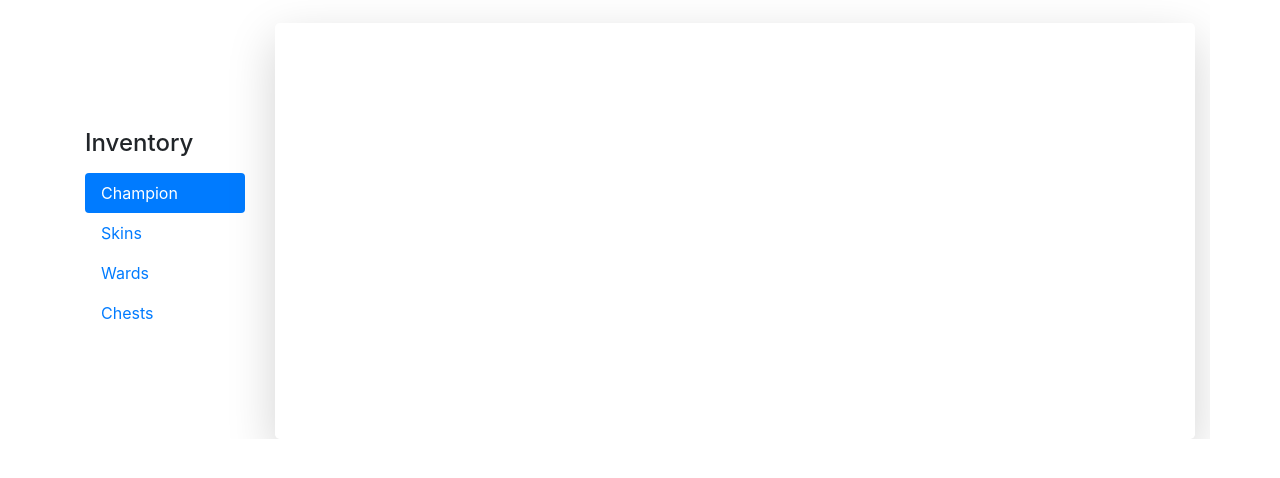
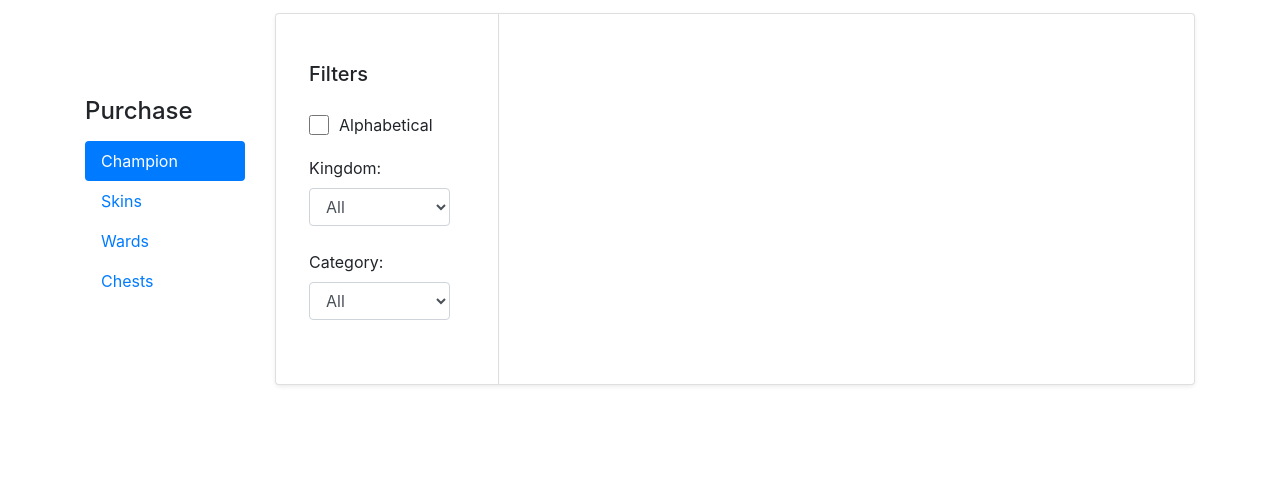
Before and after one commit to martimsoutooo/BD-LeagueClientManager, a Flask app: template app/templates/profile.html in a window 1280 px wide. Shown: the part 247-725 px from the top of the page. Run offline with Flask 3, Linux system fonts and the light colour scheme; the template is opened without the code that fills it, so the values that code supplies are empty; some libraries are stand-ins or nearby versions.

Commit message:
fh direito do profile

```diff
--- a/app/templates/profile.html
+++ b/app/templates/profile.html
@@ -33,10 +33,10 @@
                 Logout
             </div>
         </div>
-        <div class="row align-items-center mt-3">
+        <div class="row align-items-center mb-5">
             <div class="col-md-2">
                 <div class="nav flex-column nav-pills" id="v-pills-tab" role="tablist" aria-orientation="vertical">
-                    <h4 class="mb-3">Inventory</h4> <!-- Added Header -->
+                    <h4 class="mb-3">Purchase</h4>
                     <a class="nav-link active" id="v-pills-champion-tab" data-toggle="pill" href="#v-pills-champion"
                         role="tab" aria-controls="v-pills-champion" aria-selected="true">Champion</a>
                     <a class="nav-link" id="v-pills-skins-tab" data-toggle="pill" href="#v-pills-skins" role="tab"
@@ -48,123 +48,101 @@
                 </div>
             </div>
             <div class="col-md-10">
-                <div class=" shadow-lg rounded-lg w-100" style="height: 26rem;">
+                <div class="shadow-sm rounded-lg w-100 card-container">
                     <div class="row h-100">
                         <div class="col-md-12">
-                            <div class="tab-content" id="v-pills-tabContent">
+                            <div class="tab-content h-100" id="v-pills-tabContent">
                                 <div class="tab-pane fade show active h-100" id="v-pills-champion" role="tabpanel" aria-labelledby="v-pills-champion-tab">
-                                    <div class="row mt-4 ml-4 mr-4 mb-4 scrollable-content">
+                                    <div class="card h-100 fixed-card">
+                                        <div class="row h-100">
+                                            <div class="col-md-3 filter-section p-5">
+                                                <h5 class="pb-2">Filters</h5>
+                                                <div class="form-check pt-2">
+                                                    <input class="form-check-input large-checkbox" type="checkbox" value="" id="alphabeticalFilter">
+                                                    <label class="form-check-label" for="alphabeticalFilter">Alphabetical</label>
+                                                </div>
+                                                <div class="form-group pt-3">
+                                                    <label for="kingdomFilter">Kingdom:</label>
+                                                    <select class="form-control" id="kingdomFilter">
+                                                        <option value="all">All</option>
+                                                        <option value="Demacia">Demacia</option>
+                                                        <option value="Noxus">Noxus</option>
+                                                        <option value="Ionia">Ionia</option>
+                                                        <option value="Freljord">Freljord</option>
+                                                        <option value="Targon">Targon</option>
+                                                        <option value="Bilgewater">Bilgewater</option>
+                                                        <option value="Shadow Isles">Shadow Isles</option>
+                                                        <option value="Shurima">Shurima</option>
+                                                        <option value="Zaun">Zaun</option>
+                                                        <option value="Piltover">Piltover</option>
+                                                    </select>
+                                                </div>
+                                                <div class="form-group pt-2">
+                                                    <label for="categoryFilter">Category:</label>
+                                                    <select class="form-control" id="categoryFilter">
+                                                        <option value="all">All</option>
+                                                        <option value="Tank">Tank</option>
+                                                        <option value="Fighter">Fighter</option>
+                                                        <option value="Mage">Mage</option>
+                                                        <option value="Assassin">Assassin</option>
+                                                        <option value="Marksman">Marksman</option>
+                                                        <option value="Support">Support</option>
+                                                    </select>
+                                                </div>
+                                            </div>
+                                            <div class="col-md-9 p-3" style="border-left: 1px solid #ddd;">
                                                 {% for champion in champions %}
                                                 <div class="col-md-4">
-                                            <div class="card mb-3 shadow-sm">
-                                                <div class="card-body d-flex flex-column justify-content-between">
-                                                    <div>
-                                                        <h5 class="card-title font-weight-bold">{{ champion.Name }}</h5>
-                                                        <p class="card-text" style="margin-bottom: 0.2rem;">Category: {{ champion.Category }}</p>
-                                                        <p class="card-text" style="margin-bottom: 1rem;">Kingdom: {{ champion.Kingdom }}</p>
-                                                    </div>
-                                                    <div class="d-flex justify-content-between align-items-center">
-                                                        <p class="card-text mb-0" style="font-size: small;">Owned</p>
-                                                    </div>
+                                                    <div class="card mb-3">
+                                                        <div class="card-body">
+                                                            <h5 class="card-title">{{ champion.Name }}</h5>
+                                                            <p class="card-text">Category: {{ champion.Category }}</p>
+                                                            <p class="card-text">Kingdom: {{ champion.Kingdom }}</p>
                                                         </div>
                                                     </div>
                                                 </div>
                                                 {% endfor %}
                                             </div>
                                         </div>
-                                <div class="tab-pane fade" id="v-pills-skins" role="tabpanel" aria-labelledby="v-pills-skins-tab">
-                                    <div class="filter-section p-5">
-                                        <h4 class="pb-2">Filters</h4>
-                                        <div class="form-check">
-                                            <input class="form-check-input large-checkbox" type="checkbox" value=""
-                                                id="check1">
-                                            <label class="form-check-label" for="check1">
-                                                Owned
-                                            </label>
                                     </div>
+                                </div>
+                                <div class="tab-pane fade h-100" id="v-pills-skins" role="tabpanel" aria-labelledby="v-pills-skins-tab">
+                                    <div class="card h-100 fixed-card">
+                                        <div class="row h-100">
+                                            <div class="col-md-3 filter-section p-5">
+                                                <h5 class="pb-2">Filters</h5>
                                                 <div class="form-check pt-2">
-                                            <input class="form-check-input large-checkbox" type="checkbox" value=""
-                                                id="check2">
-                                            <label class="form-check-label" for="check2">
-                                                Alphabetical
-                                            </label>
+                                                    <input class="form-check-input large-checkbox" type="checkbox" value="" id="alphabeticalFilter">
+                                                    <label class="form-check-label" for="alphabeticalFilter">Alphabetical</label>
                                                 </div>
                                                 <div class="form-group pt-3">
                                                     <label for="championFilter">Champion:</label>
-                                            <select class="form-control" id="Champion">
+                                                    <select class="form-control" id="championFilter">
                                                         <option value="all">All</option>
-                                                <option value="aatrox">Aatrox</option>
-                                                <option value="ahri">Ahri</option>
-                                                <option value="akali">Akali</option>
-                                                <option value="akshan">Akshan</option>
-                                                <option value="alistar">Alistar</option>
-                                                <option value="amumu">Amumu</option>
-                                                <option value="anivia">Anivia</option>
-                                                <option value="annie">Annie</option>
-                                                <option value="aphelios">Aphelios</option>
-                                                <option value="ashe">Ashe</option>
-                                                <option value="aurelionSol">Aurelion Sol</option>
-                                                <option value="azir">Azir</option>
-                                                <option value="bard">Bard</option>
-                                                <option value="blitzcrank">Blitzcrank</option>
-                                                <option value="brand">Brand</option>
-                                                <option value="braum">Braum</option>
-                                                <option value="caitlyn">Caitlyn</option>
-                                                <option value="camille">Camille</option>
-                                                <option value="cassiopeia">Cassiopeia</option>
-                                                <option value="chogath">Cho'Gath</option>
-                                                <option value="corki">Corki</option>
-                                                <option value="darius">Darius</option>
-                                                <option value="diana">Diana</option>
-                                                <option value="draven">Draven</option>
-                                                <option value="drmundo">Dr. Mundo</option>
-                                                <option value="ekko">Ekko</option>
-                                                <option value="elise">Elise</option>
-                                                <option value="evelynn">Evelynn</option>
-                                                <option value="ezreal">Ezreal</option>
-                                                <option value="fiddlesticks">Fiddlesticks</option>
-                                                <option value="fiora">Fiora</option>
-                                                <option value="fizz">Fizz</option>
-                                                <option value="galio">Galio</option>
-                                                <option value="gangplank">Gangplank</option>
-                                                <option value="garen">Garen</option>
+                                                        <option value="garen">garen</option>
+                                                        <option value="darius">darius</option>
+                                                        <option value="ashe">ashe</option>
+                                                        <option value="lux">lux</option>
+                                                        <option value="zed">zed</option>
+                                                        <option value="ahri">ahri</option>
                                                     </select>
                                                 </div>
                                             </div>
-                                </div>
-                                <div class="tab-pane fade" id="v-pills-chests" role="tabpanel" aria-labelledby="v-pills-chests-tab">
-                                    <div class="filter-section p-5">
-                                        <h4 class="pb-2">Filters</h4>
-                                        <div class="form-group pt-3">
-                                            <label for="chestFilter">Type:</label>
-                                            <select class="form-control" id="chestFilter">
-                                                <option value="all">All</option>
-                                                <option value="masterwork">Masterwork</option>
-                                                <option value="hextech">Hextech</option>
-                                            </select>
+                                            <div class="col-md-9 p-3" style="border-left: 1px solid #ddd;">
+                                                <!-- <div class="row scrollable-content">
+                                                    {% for skin in skins %}
+
+                                                    {% endfor %}
+                                                </div> -->
                                             </div>
                                         </div>
                                     </div>
-                                <div class="tab-pane fade" id="v-pills-wards" role="tabpanel" aria-labelledby="v-pills-wards-tab">
-                                    <div class="filter-section p-5">
-                                        <h4 class="pb-2">Filters</h4>
-                                        <div class="form-group pt-3">
-                                            <label for="wardFilter">Name:</label>
-                                            <select class="form-control" id="wardFilter">
-                                                <option value="all">All</option>
-                                                <option value="ward1">Ward 1</option>
-                                                <option value="ward2">Ward 2</option>
-                                                <option value="ward3">Ward 3</option>
-                                                <option value="ward4">Ward 4</option>
-                                                <option value="ward5">Ward 5</option>
-                                                <option value="ward6">Ward 6</option>
-                                                <option value="ward7">Ward 7</option>
-                                                <option value="ward8">Ward 8</option>
-                                                <option value="ward9">Ward 9</option>
-                                                <option value="ward10">Ward 10</option>
-                                            </select>
                                 </div>
+                                <div class="tab-pane fade h-100" id="v-pills-chests" role="tabpanel" aria-labelledby="v-pills-chests-tab">
+                                    <!-- Chests content here -->
                                 </div>
+                                <div class="tab-pane fade h-100" id="v-pills-wards" role="tabpanel" aria-labelledby="v-pills-wards-tab">
+                                    <!-- Wards content here -->
                                 </div>
                             </div>
                         </div>
```
Lines whose indentation alone changed are shown as unchanged.
